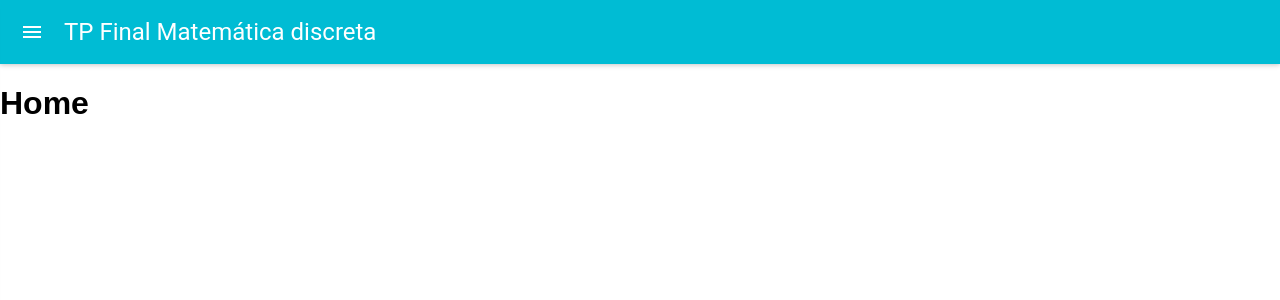
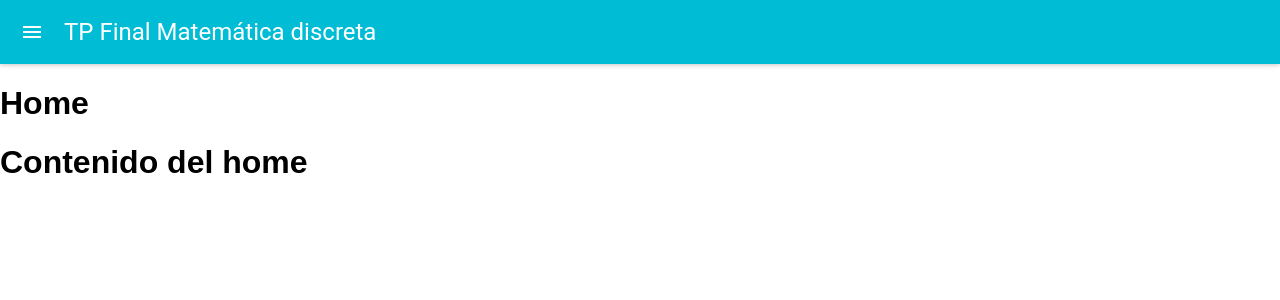
Before and after one commit to lucianoar/tpfinal_mat_discreta, a React (Create React App) app: page /#/ in a window 1280 px wide. Shown: the top 300 px of the page. Built offline with nearby package versions, Linux system fonts and the light colour scheme.

Commit message:
Add some components

```diff
--- /dev/null
+++ b/src/Components/CambioBase.js
@@ -0,0 +1,5 @@
+import React from "react";
+
+const CambioBase = props => <div>Cambio de base</div>;
+
+export default CambioBase;
--- /dev/null
+++ b/src/Components/CribaEratostenes.js
@@ -0,0 +1,5 @@
+import React from "react";
+
+const Criba = props => <div>CribaEratostenes</div>;
+
+export default Criba;
--- a/src/Components/ExerciseTemplate.js
+++ b/src/Components/ExerciseTemplate.js
@@ -1,12 +1,14 @@
-import React from 'react';
+import React from "react";
 
 const ExerciseTemplate = props => {
-  let {exercise, component} = props;
+  const { exercise } = props;
   return (
     <div className="exercise-template">
       <div className="math-exercise">
         <h1>{exercise.title}</h1>
-        <div className="exercise-content">{component}</div>
+        <div className="exercise-content">
+          <exercise.component />
+        </div>
       </div>
       <div className="code-sample" />
     </div>
--- /dev/null
+++ b/src/Components/MCD.js
@@ -0,0 +1,5 @@
+import React from "react";
+
+const MCD = props => <div>Mínimo común divisor</div>;
+
+export default MCD;
--- a/src/Routes.js
+++ b/src/Routes.js
@@ -1,33 +1,36 @@
-import Home from './Components/Home.js';
+import Home from "./Components/Home.js";
+import Criba from "./Components/CribaEratostenes.js";
+import MCD from "./Components/MCD.js";
+import CambioBase from "./Components/CambioBase.js";
 const Routes = [
   {
-    path: '/',
-    name: 'home',
-    title: 'Home',
+    path: "/",
+    name: "home",
+    title: "Home",
     component: Home,
-    exercise: false,
+    exercise: false
   },
   {
-    path: '/criba',
-    name: 'criba',
-    title: 'Criba de Eratóstenes',
-    component: null,
-    exercise: true,
+    path: "/criba",
+    name: "criba",
+    title: "Criba de Eratóstenes",
+    component: Criba,
+    exercise: true
   },
   {
-    path: '/mcd',
-    name: 'mcd',
-    title: 'Mínimo común divisor',
-    component: null,
-    exercise: true,
+    path: "/mcd",
+    name: "mcd",
+    title: "Mínimo común divisor",
+    component: MCD,
+    exercise: true
   },
   {
-    path: '/cambio_base',
-    name: 'cambio_base',
-    title: 'Cambio de base',
-    component: null,
-    exercise: true,
-  },
+    path: "/cambio_base",
+    name: "cambio_base",
+    title: "Cambio de base",
+    component: CambioBase,
+    exercise: true
+  }
 ];
 
 export default Routes;
```
Also changed, not shown: src/LeftDrawer.js (+13 -12 lines).
